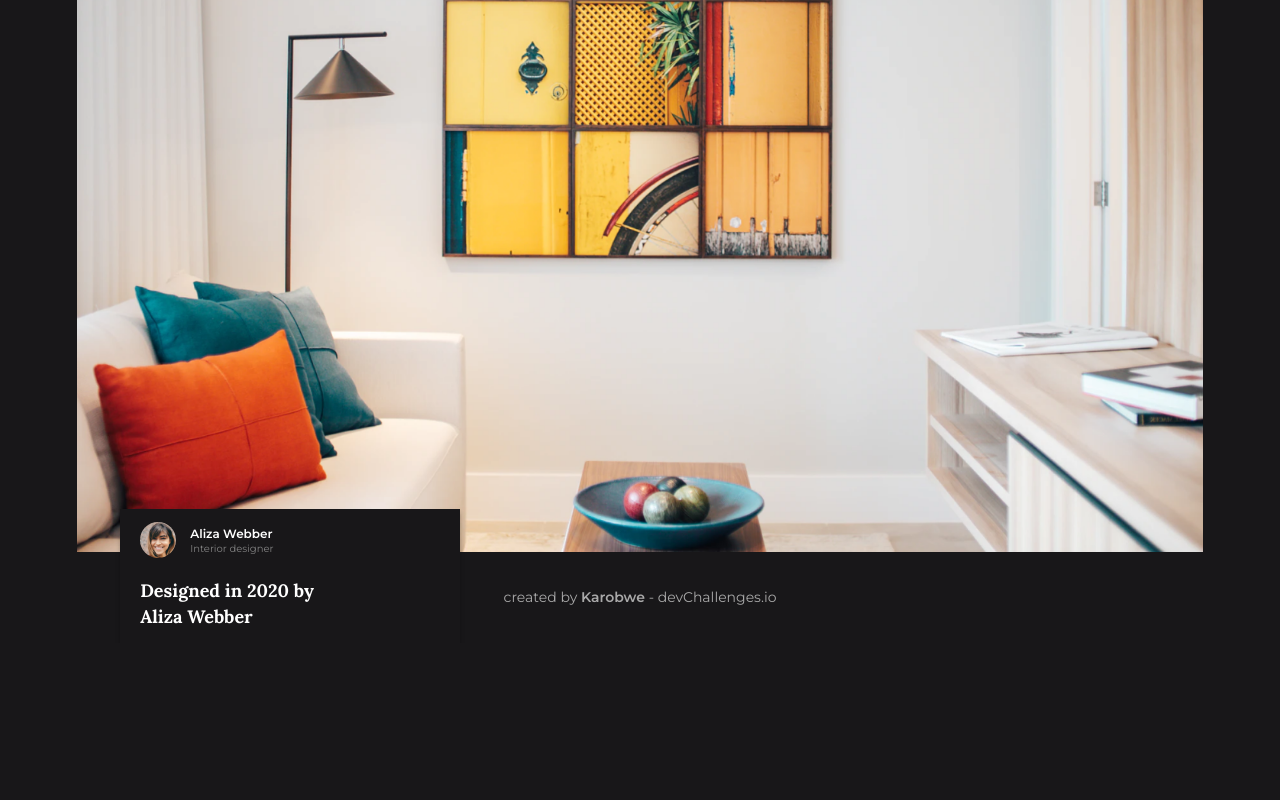
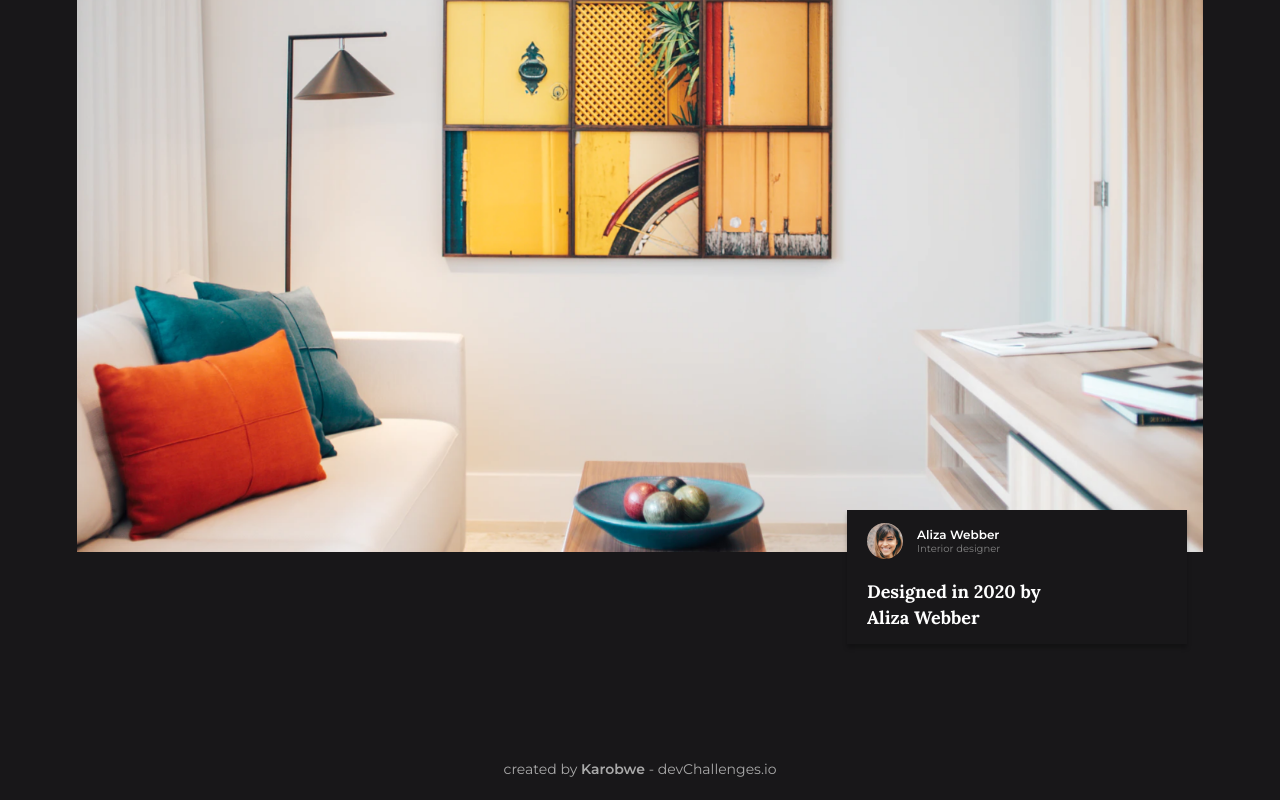
Before and after one commit to Karobwe/devchallenges-interior-consultant, a website with bundled scripts: page public/index.html in a window 1280 px wide. Shown: the part 701-1501 px from the top of the page. Before the commit the page ends 1344 px from the top, so only its background shows below. Built offline with nearby package versions, Linux system fonts and the light colour scheme; files whose address does not match are found by name.

Commit message:
fix: testimonial position on medium screen

```diff
--- a/assets/styles/components/_hero.scss
+++ b/assets/styles/components/_hero.scss
@@ -43,11 +43,12 @@
   }
 
   .testimonial {
-    position: absolute;
+    justify-self: flex-end;
+    position: relative;
     width: 300px;
     max-height: 138px;
-    left: 2.7em;
-    bottom: -5.7em;
+    left: -1em;
+    bottom: 5em;
     padding: 13px 20px;
     display: flex;
     flex-direction: column;
--- a/assets/styles/components/_layout.scss
+++ b/assets/styles/components/_layout.scss
@@ -22,7 +22,7 @@
     flex-grow: 2;
   }
 
-  footer {
+  footer p {
     margin-bottom: 24px;
   }
 }
```
